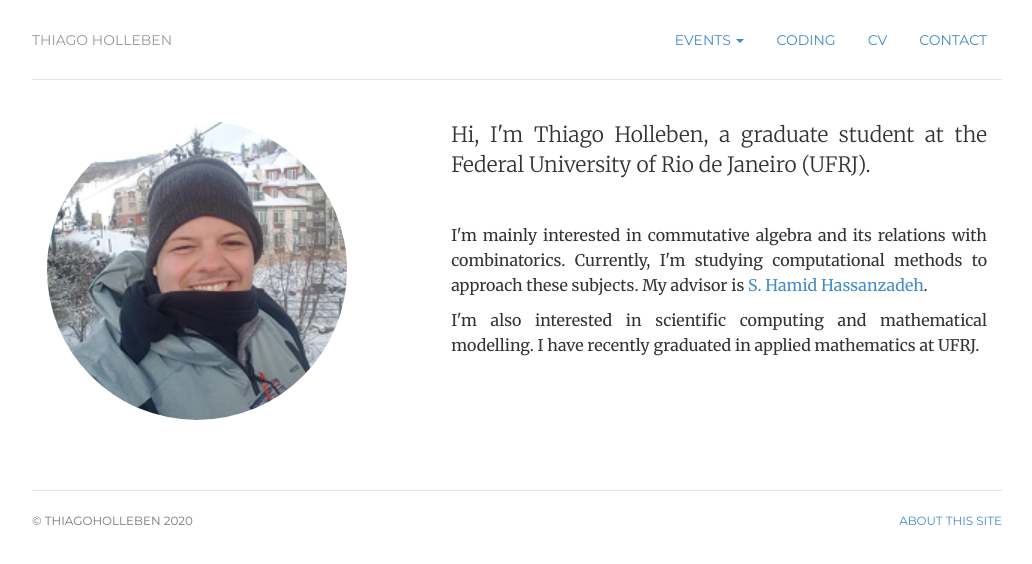
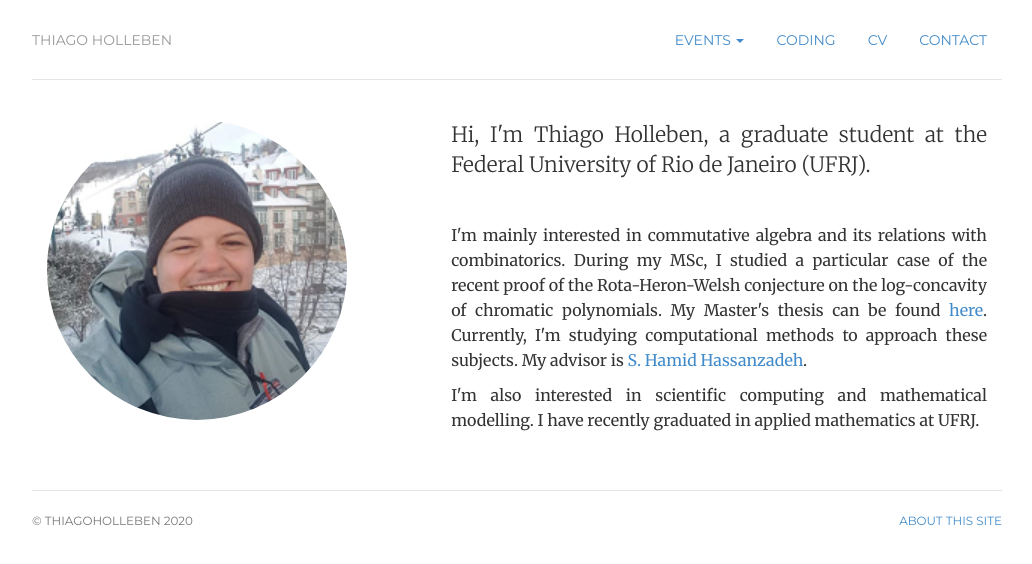
Before and after one commit to hollebenthiago/hollebenthiago.github.io, a Jekyll site: the page built from index.html, in a window 1280 px wide. Shown: the top 564 px of the page, without its empty margins (123-1155 px from the left). Built offline with Jekyll 4.4.1, drawn with Linux system fonts in a browser that asks for light colours.

Commit message:
add thesis

```diff
--- a/index.html
+++ b/index.html
@@ -14,7 +14,7 @@
 	<div itemscope itemtype="http://data-vocabulary.org/Person" class="col-sm-7">
 	<p class="lead need-to-justify">Hi, I'm <span itemprop="name">Thiago Holleben</span>, a graduate student at the Federal University of Rio de Janeiro (UFRJ).</p>
 	<br>
-	<p class='need-to-justify'>I'm mainly interested in <span itemprop="title">commutative algebra</span> and its relations with <span itemprop="title">combinatorics</span>. Currently, I'm studying <span itemprop="title">computational methods</span> to approach these subjects. My advisor is <a href="https://sites.google.com/view/s-hamid-hassanzadeh/home?authuser=0">S. Hamid Hassanzadeh</a>.</p>
+	<p class='need-to-justify'>I'm mainly interested in <span itemprop="title">commutative algebra</span> and its relations with <span itemprop="title">combinatorics</span>. During my MSc, I studied a particular case of the recent proof of the Rota-Heron-Welsh conjecture on the log-concavity of chromatic polynomials. My  Master's thesis can be found <a href="/msc/main.pdf" title="CV">here</a>. Currently, I'm studying <span itemprop="title">computational methods</span> to approach these subjects. My advisor is <a href="https://sites.google.com/view/s-hamid-hassanzadeh/home?authuser=0">S. Hamid Hassanzadeh</a>.</p>
 	<p class='need-to-justify'>I'm also interested in scientific computing and mathematical modelling. I have recently graduated in applied mathematics at UFRJ.</p>
 
 	</div>
```
Also changed, not shown: 1 other file.
